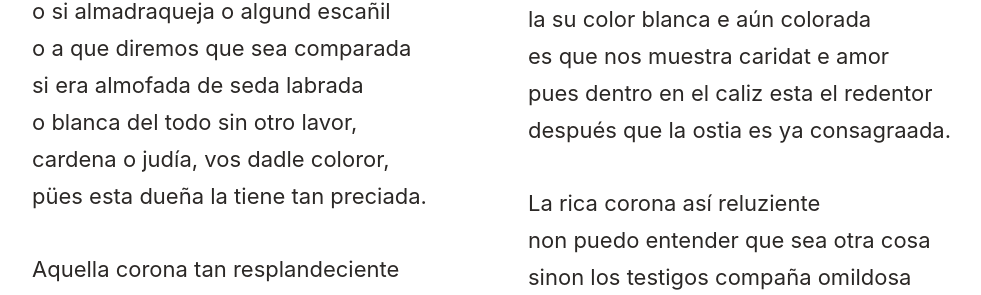
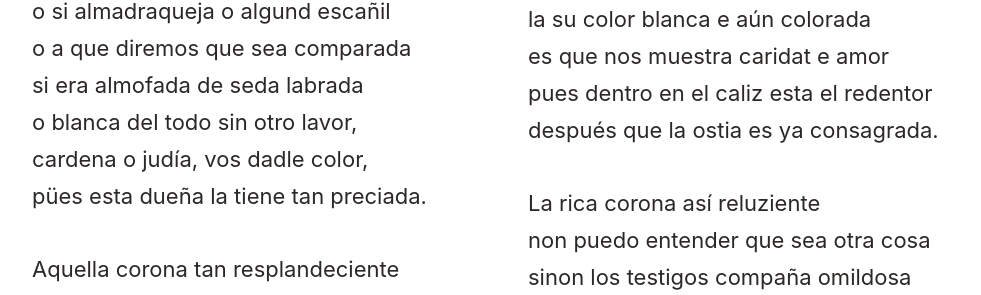
Before and after one commit to hdlabconicet/Poesia-Medieval, a Jekyll site: the page built from _preguntas_respuestas/PN1-82-83.html, in a window 1280 px wide and 900 px high, scrolled down 2189 px. Shown: the part 143-438 px from the top of the window, without its empty margins (144-1125 px from the left). Built offline with Jekyll 4.4.1, drawn with Linux system fonts in a browser that asks for light colours; nearby versions of some CDN libraries; comment, search, counter and statistics services are not loaded.

Commit message:
mas correcciones

```diff
--- a/_preguntas_respuestas/PN1-82-83.html
+++ b/_preguntas_respuestas/PN1-82-83.html
@@ -90,7 +90,7 @@ type: preguntayrespuesta
   <p class="verso">o a que diremos que sea compar<span class="rima_ada">ada</span></p>
   <p class="verso">si era almofada de seda labr<span class="rima_ada">ada</span></p>
   <p class="verso">o blanca del todo sin otro lav<span class="rima_or">or</span>,</p>
-  <p class="verso">cardena o judía, vos dadle col<span class="rima_or">or</span>or,</p>
+  <p class="verso">cardena o judía, vos dadle col<span class="rima_or">or</span>,</p>
   <p class="verso">pües esta dueña la tiene tan preci<span class="rima_ada">ada</span>.</p>
 </div>
 <div class="estrofa">
@@ -185,7 +185,7 @@ type: preguntayrespuesta
   <p class="verso">la su color blanca e aún color<span class="rima_ada">ada</span></p>
   <p class="verso">es que nos muestra caridat e am<span class="rima_or">or</span></p>
   <p class="verso">pues dentro en el caliz esta el redent<span class="rima_or">or</span></p>
-  <p class="verso">después que la ostia es ya consagra<span class="rima_ada">ada</span>.</p>
+  <p class="verso">después que la ostia es ya consagr<span class="rima_ada">ada</span>.</p>
 </div>
 <div class="estrofa">
   <p class="verso">La rica corona así reluzi<span class="rima_ente">ente</span></p>
```
